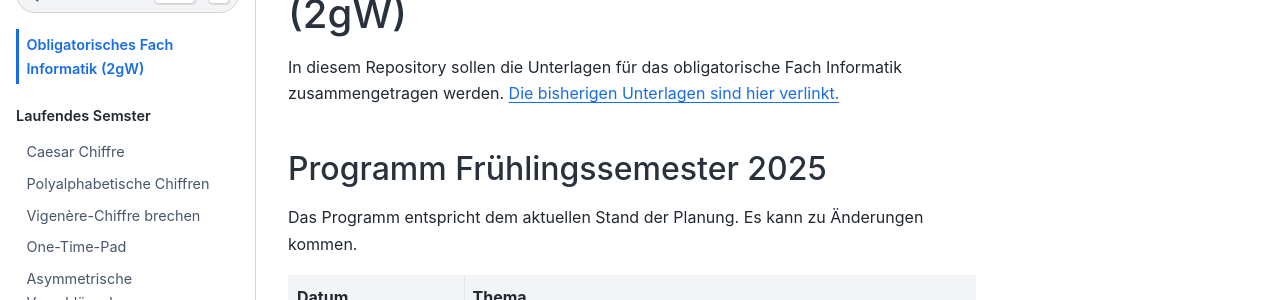
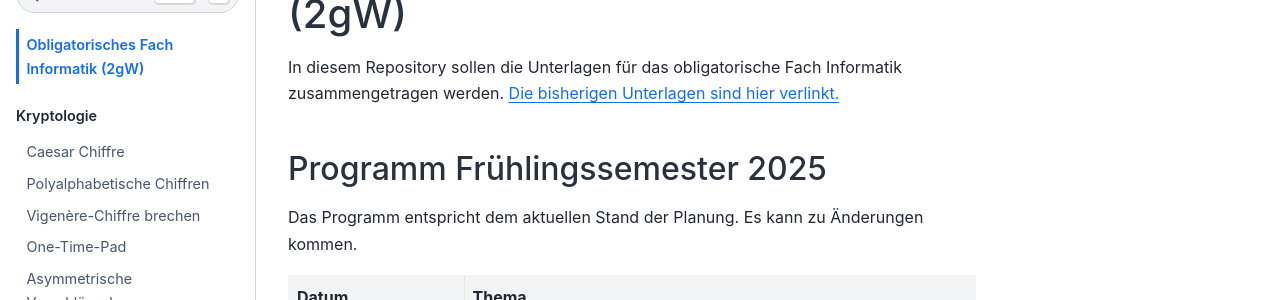
Before and after one commit to SkriptenMk/I_gW_23-27, a Jupyter Book: the page built from docs/intro.md, in a window 1280 px wide. Shown: the part 127-427 px from the top of the page. Built offline with Jupyter Book 1.0.4 settings and Sphinx 7.4.7 and the Sphinx Book theme 1.1.4, drawn with Linux system fonts in a browser that asks for light colours; pages that are not in the unit, such as notebooks, are missing from menus.

```diff
--- a/docs/_toc.yml
+++ b/docs/_toc.yml
@@ -4,7 +4,7 @@
 format: jb-book
 root: intro.md
 parts:
-  - caption: Laufendes Semster
+  - caption: Kryptologie
     chapters:
         - file: 250113/caesar_chiffre.md
         - file: 250217/main.md
```
Also changed, not shown: docs/250331/anwendung_rsa.ipynb, 5 other files.
